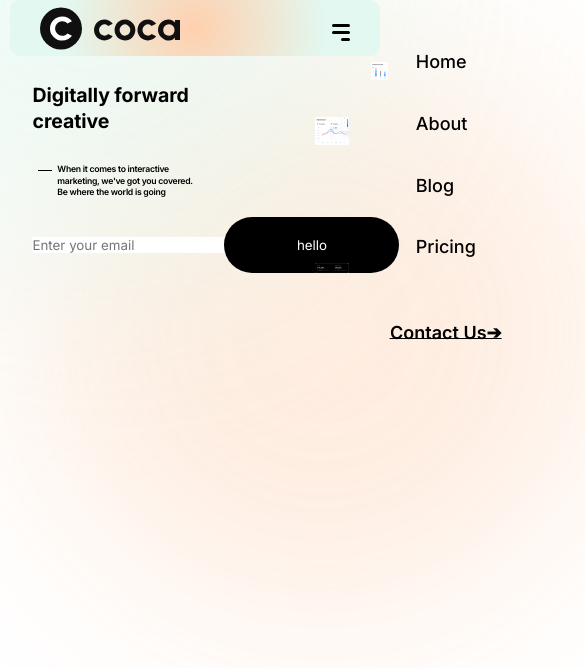
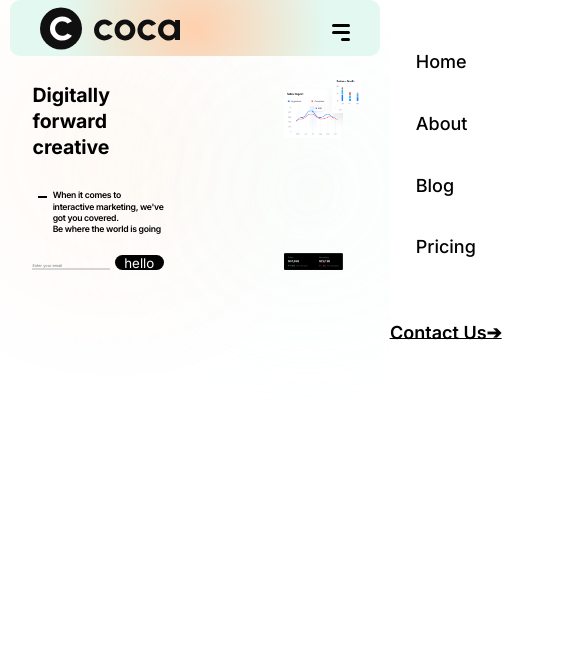
Before and after one commit to Hvostyk/WEB-programming, a React (Vite) app: page / in a window 390 px wide. Shown: the top 668 px of the page, 585 px wide, since content can reach past the window. Built offline with nearby package versions, Linux system fonts and the light colour scheme.

Commit message:
relative sizes adoptation need to mobile-friendly adoptaiton

```diff
--- a/src/styles/Home/Firstpage.module.css
+++ b/src/styles/Home/Firstpage.module.css
@@ -12,9 +12,9 @@
 .radical-orange{
     position: absolute;
     display: block;
-    width: 580px;
-    height: 580px;
-    top: -40px;
+    width: calc(100vw*0.4142857143);
+    height: calc(100vw*0.4142857143);
+    top: calc(100vw*0.02778*(-1));
     border-radius: 50%;
     opacity: 13%;
     background-color: #FA7515;
@@ -26,8 +26,8 @@
     content: "";
     position: absolute;
     display: block;
-    width: 580px;
-    height: 580px;
+    width: calc(100vw*0.4142857143);
+    height: calc(100vw*0.4142857143);
     bottom: 0;
     right: calc(var(--page-margin)*(-1));
     border-radius: 50%;
@@ -65,7 +65,7 @@
     display: block;
     height: 100%;
     width:15%;
-    border-top: 1px solid;
+    border-top: 2px solid;
     margin: calc(100vw*0.02916667*0.5);
 }
 
@@ -75,12 +75,22 @@
     justify-content: center;
 }
 
-.Firstpage-registration__email{}
+.Firstpage-registration__email input{
+    background-color: transparent;
+    width: calc(100vw*0.2);
+    height: calc(100vw*0.0357);
+    margin-right: calc(100vw*0.0114);
+    border-bottom: 2px solid #3b3a3a33;
+}
+
+.Firstpage-registration__email input::placeholder{
+    font-size: calc(100vw*0.01);
+}
 
 .Firstpage-registration__button{
-    width: 175px;
-    height: 56px;
-    border-radius: 30px;
+    width: calc(100vw*0.125);
+    height: calc(100vw*0.04);
+    border-radius: calc(100vw*0.02083333);
     color: white;
     background-color: black;
 }
@@ -94,7 +104,7 @@
 .Firstpage-diagrams img:nth-child(1){
     position: absolute;
     width: 80%;
-    top: 35px;
+    top: calc(100vw*0.018);
     left: 0;
 }
 
@@ -108,6 +118,6 @@
 .Firstpage-diagrams img:nth-child(3){
     position: absolute;
     width: 40%;
-    top: -20px;
-    right: -30px;
+    top: calc(100vw*0.01388889*(-1));
+    right: calc(100vw*0.0142857*(-1));
 }
```
